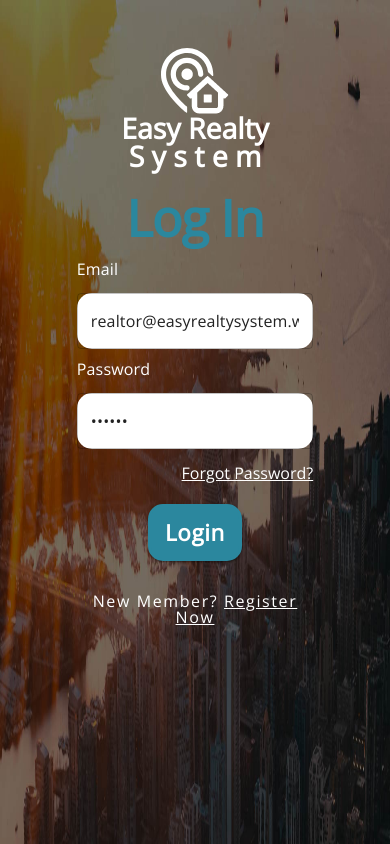
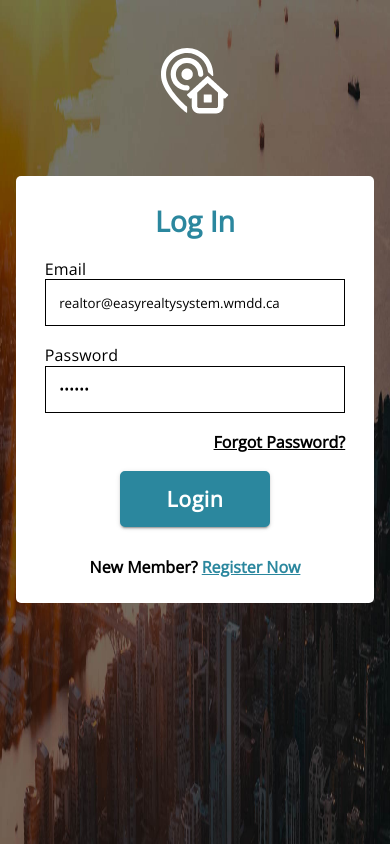
Before and after one commit to wbgneto/ez.dashboard, a React (Create React App) app: page / in a window 390 px wide. Built offline with nearby package versions, Linux system fonts and the light colour scheme.

Commit message:
made a few styling changes

```diff
--- a/src/pages/SignIn.js
+++ b/src/pages/SignIn.js
@@ -30,6 +30,7 @@ function Copyright() {
     </Typography>
   );
 }
+
 export default function SignIn({history, showSnackbar}) {
 
   const [formData, setFormData] = useState({
@@ -64,7 +65,7 @@ export default function SignIn({history, showSnackbar}) {
         <img src={require("../images/Logo2_Loginpage.png")} className="login_image" />
         <img src={require("../images/Logo2_Mobile.png")} className="login_responsive" />
         <div className="loginpage_intro">
-          <p>A solution for the Real Estate domain.</p>
+          <p>A solution for the Real Estate domain to help both the real estate companies and independent realtors.</p>
           <h3>Easy Realty <br /> S y s t e m</h3>
         </div>
       </div>
@@ -72,17 +73,17 @@ export default function SignIn({history, showSnackbar}) {
 
 
         <FormControl className="login_form">
-          <Typography variant="h1" className="login_heading">
+          <Typography variant="h3" className="login_heading">
             Log In
         </Typography>
           <FormLabel className="login_labels">
             Email
           </FormLabel>
-          <TextField type="email" variant="outlined" className="login_input" value={formData.email} onChange={(event) => setFormData({...formData, email: event.target.value})}></TextField>
+          <input type="email" variant="outlined" className="login_input" value={formData.email} onChange={(event) => setFormData({...formData, email: event.target.value})} />
           <FormLabel className="login_labels">
             Password
           </FormLabel>
-          <TextField type="password" variant="outlined" className="login_input" value={formData.password} onChange={(event) => setFormData({...formData, password: event.target.value})}></TextField>
+          <input type="password" variant="outlined" className="login_input" value={formData.password} onChange={(event) => setFormData({...formData, password: event.target.value})} />
           <a href="#" className="forgot_password">
             Forgot Password?
           </a>
--- a/src/style/signin.scss
+++ b/src/style/signin.scss
@@ -6,23 +6,23 @@
   height: 100vh;
   width: 100vw;
   display: grid;
-  justify-content: center;
-  align-content: center;
   background-repeat: no-repeat;
-  //overflow: hidden !important;
+  overflow: hidden !important;
   font-family: "Open Sans";
   background-size: cover;
   grid-template-rows: 1fr 1fr;
-  grid-template-columns: 1fr 0.8fr;
+  grid-template-columns: 1.2fr 1fr 0.6fr;
+  align-items: center;
+  //justify-items: center;
   //grid-gap: 10px !important;
   .signin_child1 {
     grid-row: 1 / 2;
     grid-column: 1 / 2;
-    text-align: center;
     .login_image {
-      margin-top: 12em;
-      //margin-left: 10em;
-      max-width: 100%;
+     // margin-top: 15em;
+      margin-left: 10em;
+
+
     }
     .loginpage_intro {
       p {
@@ -30,8 +30,12 @@
         font-size: 1em;
         font-weight: 400;
         padding: 0em;
-        width: 50%;
-        margin-left: 16em;
+        width: 57%;
+        //margin: auto;
+        margin-top: 1em;
+        //padding: 2em;
+        margin-left: 12em;
+
       }
       h3 {
         color: rgba(255, 255, 255, 255);
@@ -49,39 +53,47 @@
     grid-column: 2 / 2;
     justify-items: center;
     margin-top: 11rem;
-    padding-left: 3em !important;
-    padding-right: 3em !important;
+    padding-left: 2em !important;
+    padding-right: 2em !important;
     .login_form {
-      padding: 1.8em !important;
+      padding: 2em !important;
       width: 100%;
       background-color: rgba(255, 255, 255, 255);
+      border-radius: 5px;
+
       .login_heading {
         margin-left: 0em !important;
         color: $primary-teal-blue !important;
-        font-size: 3.157em !important;
-        font-weight: 700;
+        font-size: 1.777em !important;
+        font-weight: 600;
         text-align: center;
+        margin-bottom: 0.8em !important;
       }
       .login_button {
         background-color: $primary-teal-blue !important;
         color: rgba(255, 255, 255, 255);
-        width: 40%;
+        width: 50%;
         //justify-items: center !important;
         //align-items: center ;
-        font-size: 1.333em;
+        font-size: 1.333em !important;
         font-weight: bold;
-        padding: 6px 16px;
+        padding: 6px 16px !important;
+        //padding: 6px 16px;
         border: 3px solid $primary-teal-blue;
         margin: auto;
-        // margin-top: 1em !important;
+        margin-top: 1em !important;
         //margin-left: 6em !important;
         text-transform: capitalize;
       }
-
+      .login_button:hover{
+        background-color: #34AAC7 !important;
+        border: 3px solid #34AAC7 !important;
+        box-shadow: none !important;
+      }
       .login_labels {
         color: black !important;
         //margin-left: 3em;
-        margin-top: 0.8em;
+        //margin-top: 0.7em;
         font-family: "Open Sans";
         font-weight: 400 !important;
         font-size: 1em !important;
@@ -92,15 +104,18 @@
         text-decoration: underline !important;
         text-align: right !important;
         //margin-left: 22em;
-        margin-top: 1em !important;
+        //margin-top: 1em !important;
+        font-weight: bold;
       }
       .new_member {
         text-align: center;
         //margin-left: 9.5em !important;
         margin-top: 2em !important;
+        font-weight: bold;
         letter-spacing: 0.1em;
         a {
           color: $primary-teal-blue;
+          font-weight: bold;
         }
       }
 
@@ -108,9 +123,14 @@
         //swidth: 108% !important;
         //margin-left: 3em !important;
         //padding: 20px !important;
-        margin-top: 1em !important;
+        padding: 1em !important;
+        margin-top: 0.2em !important;
+        margin-bottom: 1.6em !important;
+        //border-radius: 6px !important;
         //padding-left: 2em !important;
+
       }
+
     }
   }
 }
@@ -124,7 +144,7 @@
     grid-template-rows: 1fr !important;
     overflow: hidden !important;
     padding: 0px !important;
-
+    align-items: start;
     .signin_child1 {
       grid-row: 1 / 2;
       display: block;
@@ -133,30 +153,21 @@
       grid-column: 1 / 2;
       margin-top: 3em;
       margin-bottom: 0em;
+      overflow: hidden !important;
       padding: 0em !important;
       .login_responsive {
-        display: block;
-        margin-top: 5em;
-        //align-items: center;
-        margin: auto !important;
-
-        //margin-left: 13em;
+        display: block !important;
+         margin:auto;
       }
       .login_image {
         display: none;
-      }
-      .loginpage_intro {
-        h3 {
-          display: block;
-          text-align: center !important;
-          margin-left: 0em !important;
-        }
       }
       .loginpage_intro {
         p {
           display: none;
         }
       }
+
     }
     .signin_child2 {
       grid-row: 1 / 2;
@@ -164,14 +175,16 @@
       width: 100% !important;
       grid-column: 1 / 1;
       margin-top: 0em !important;
+      padding: 1em !important;
       // margin-top: 10em;
 
       .login_form {
-        background-color: transparent !important;
+        background-color: rgba(255, 255, 255, 255)  !important;
         margin-top: 10em !important;
         width: 100% !important;
+        padding: 1.8em !important;
         .login_labels {
-          color: rgba(255, 255, 255, 255) !important;
+          //color: rgba(255, 255, 255, 255) !important;
           margin-left: 0em !important;
           font-family: "Open Sans" !important;
           font-weight: 400 !important;
@@ -179,9 +192,15 @@
         }
         .login_input {
           width: 100% !important;
-          background-color: rgba(255, 255, 255, 255);
+          //background-color: rgba(255, 255, 255, 255);
+         // background-color: yellow;
           margin-left: 0em !important;
-          border-radius: 15px;
+          border: 1px solid black;
+          //border-radius: 15px !important;
+          }
+        .login_input:focus{
+          outline: none !important;
+          border: 1px solid $primary-teal-blue !important;
         }
         .login_heading {
           margin-top: 0em !important;
@@ -189,16 +208,20 @@
           text-align: center !important;
         }
         .forgot_password {
-          color: white !important;
+          color: black !important;
+          text-decoration: underline;
           margin-left: 0em !important;
           text-align: right;
         }
         .login_button {
-          font-size: 1.4em;
+          font-size: 1.333em;
+          font-weight: bold;
           margin: auto !important;
+          width: 50%;
+          padding: 6px 16px !important;
           color: white;
           margin-top: 1em !important;
-          border-radius: 15px !important;
+          border-radius: 5px !important;
           // align-content: center;
         }
         .new_member {
@@ -207,9 +230,11 @@
           //margin: 0em !important;
           //text-align: left !important;
           //display: block !important;
-          color: rgba(255, 255, 255, 255);
+          color: black;
+          letter-spacing: normal;
           a {
-            color: rgba(255, 255, 255, 255);
+            color: $primary-teal-blue;
+            letter-spacing: normal;
           }
         }
       }
@@ -232,9 +257,12 @@
       margin-top: 0em !important;
       //height: 200px !important;
       grid-column: 1 / 1;
+      .login_image{
+        margin: auto !important;
+      }
       .loginpage_intro{
         p{
-          margin: auto !important;
+         margin: auto !important;
         }
       }
     }
@@ -248,6 +276,10 @@
       // margin-top: 0em !important;
       .login_form{
         width: 100% !important;
+        .login_input:focus{
+          outline: none !important;
+          border: 1px solid $primary-teal-blue !important;
+        }
 
       }
     }
```
